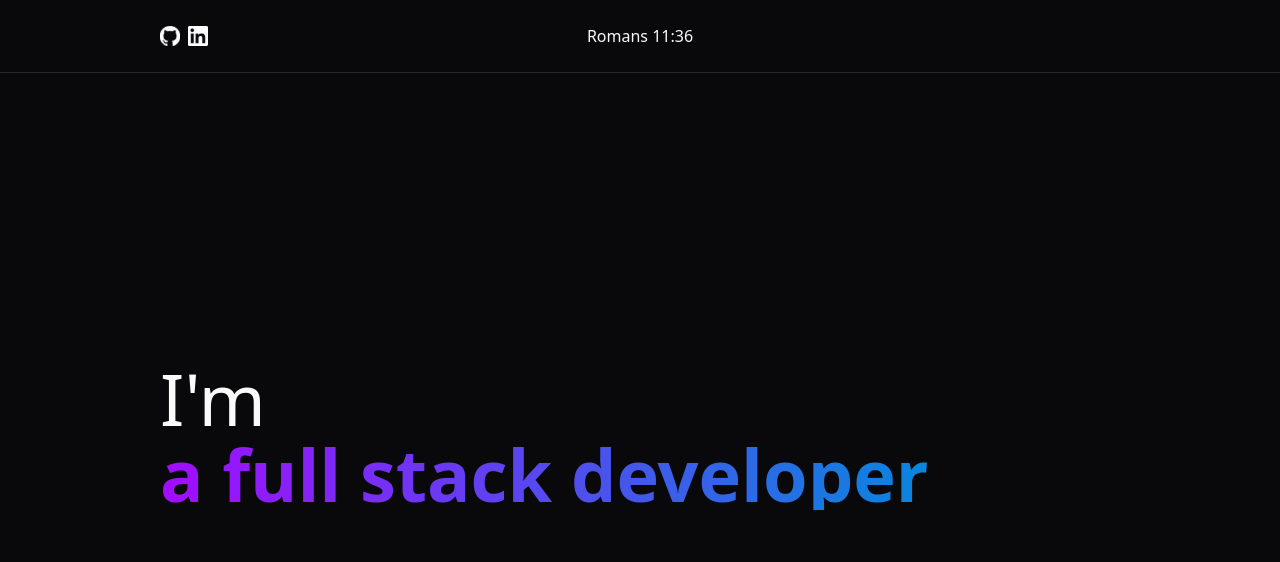
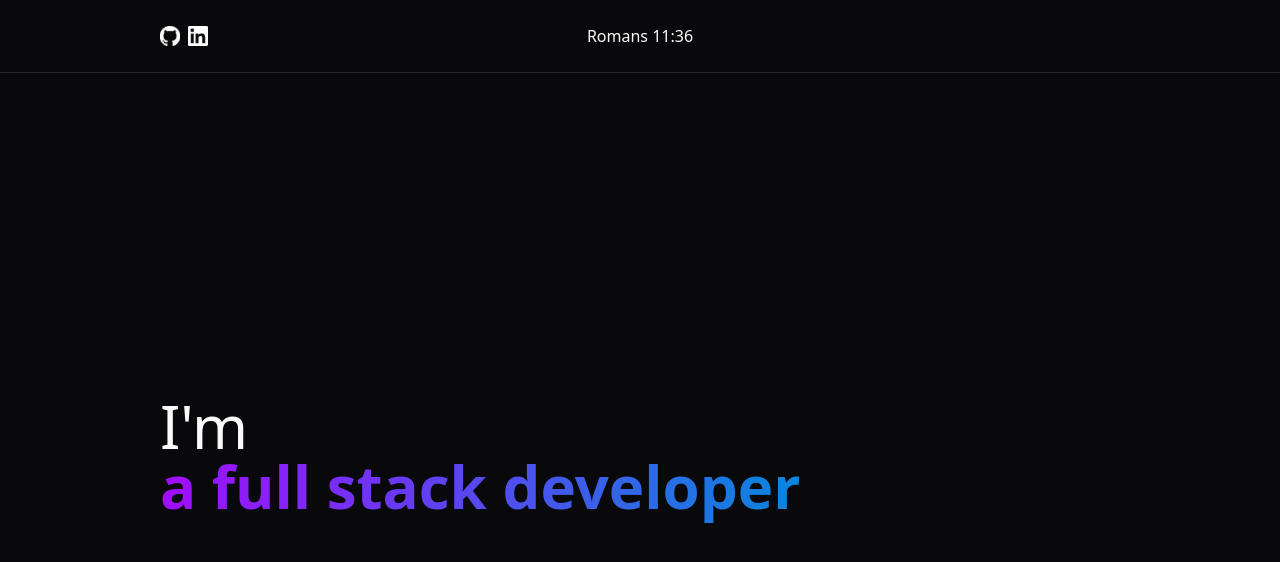
Before and after one commit to luizredig/portfolio, a Next.js app: page / in a window 1280 px wide. Shown: the top 562 px of the page. Built offline with nearby package versions, Linux system fonts and the light colour scheme.

Commit message:
style(animated-titles): fix wrapping behavior for TypeAnimation component

```diff
--- a/src/app/components/home/AnimatedTitles.tsx
+++ /dev/null
@@ -1,56 +0,0 @@
-"use client";
-
-import { useState } from "react";
-import { TypeAnimation } from "react-type-animation";
-
-const AnimatedTitles = () => {
-  const [currentKey, setCurrentKey] = useState(0);
-  const gradients = [
-    "#7BD0FF, #00DC80",
-    "#F4D52F, #F19E21",
-    "#A30CFF, #008DDC",
-  ];
-
-  return (
-    <>
-      <div className="flex flex-col">
-        <div className="flex flex-col gap-1 text-5xl md:text-7xl">
-          <p>I'm</p>
-
-          <div
-            className="flex h-fit items-center text-wrap font-bold"
-            style={{
-              backgroundImage: `linear-gradient(to right, ${gradients[currentKey]})`,
-              backgroundClip: "text",
-              color: "transparent",
-            }}
-          >
-            <TypeAnimation
-              sequence={[
-                "redig",
-                1000,
-                "",
-                () => setCurrentKey(1),
-                "a son of God",
-                1000,
-                "",
-                () => setCurrentKey(2),
-                "a full stack developer",
-                1000,
-                "",
-                () => setCurrentKey(0),
-                "",
-              ]}
-              repeat={Infinity}
-              wrapper="p"
-              cursor={true}
-              preRenderFirstString={true}
-            />
-          </div>
-        </div>
-      </div>
-    </>
-  );
-};
-
-export default AnimatedTitles;
--- /dev/null
+++ b/src/app/components/sections/intro-section/AnimatedTitles.tsx
@@ -0,0 +1,58 @@
+"use client";
+
+import { useState } from "react";
+import { TypeAnimation } from "react-type-animation";
+
+const AnimatedTitles = () => {
+  const [currentKey, setCurrentKey] = useState(0);
+  const gradients = [
+    "#7BD0FF, #00DC80",
+    "#F4D52F, #F19E21",
+    "#A30CFF, #008DDC",
+  ];
+
+  return (
+    <>
+      <div className="flex max-h-20 flex-col items-start">
+        <p className="text-4xl md:text-6xl">I'm</p>
+
+        <div
+          className="flex h-full items-start pb-2 text-4xl font-bold md:text-6xl"
+          style={{
+            display: "inline-block",
+            overflowWrap: "break-word",
+            wordBreak: "break-word",
+            backgroundImage: `linear-gradient(to right, ${gradients[currentKey]})`,
+            backgroundClip: "text",
+            color: "transparent",
+          }}
+        >
+          <TypeAnimation
+            sequence={[
+              "redig",
+              1000,
+              "",
+              () => setCurrentKey(1),
+              "a son of God",
+              1000,
+              "",
+              () => setCurrentKey(2),
+              "a full stack developer",
+              1000,
+              "",
+              () => setCurrentKey(0),
+              "",
+            ]}
+            repeat={Infinity}
+            wrapper="p"
+            cursor={true}
+            preRenderFirstString={true}
+            className="pb-2"
+          />
+        </div>
+      </div>
+    </>
+  );
+};
+
+export default AnimatedTitles;
--- a/src/app/components/sections/IntroSection.tsx
+++ b/src/app/components/sections/intro-section/IntroSection.tsx
@@ -1,5 +1,5 @@
-import AnimatedTitles from "../home/AnimatedTitles";
-import Section from "./Section";
+import AnimatedTitles from "./AnimatedTitles";
+import Section from "../Section";
 
 const IntroSection = () => {
   return (
--- a/src/app/page.tsx
+++ b/src/app/page.tsx
@@ -1,4 +1,4 @@
-import IntroSection from "./components/sections/IntroSection";
+import IntroSection from "./components/sections/intro-section/IntroSection";
 
 const Page = () => {
   return (
```
